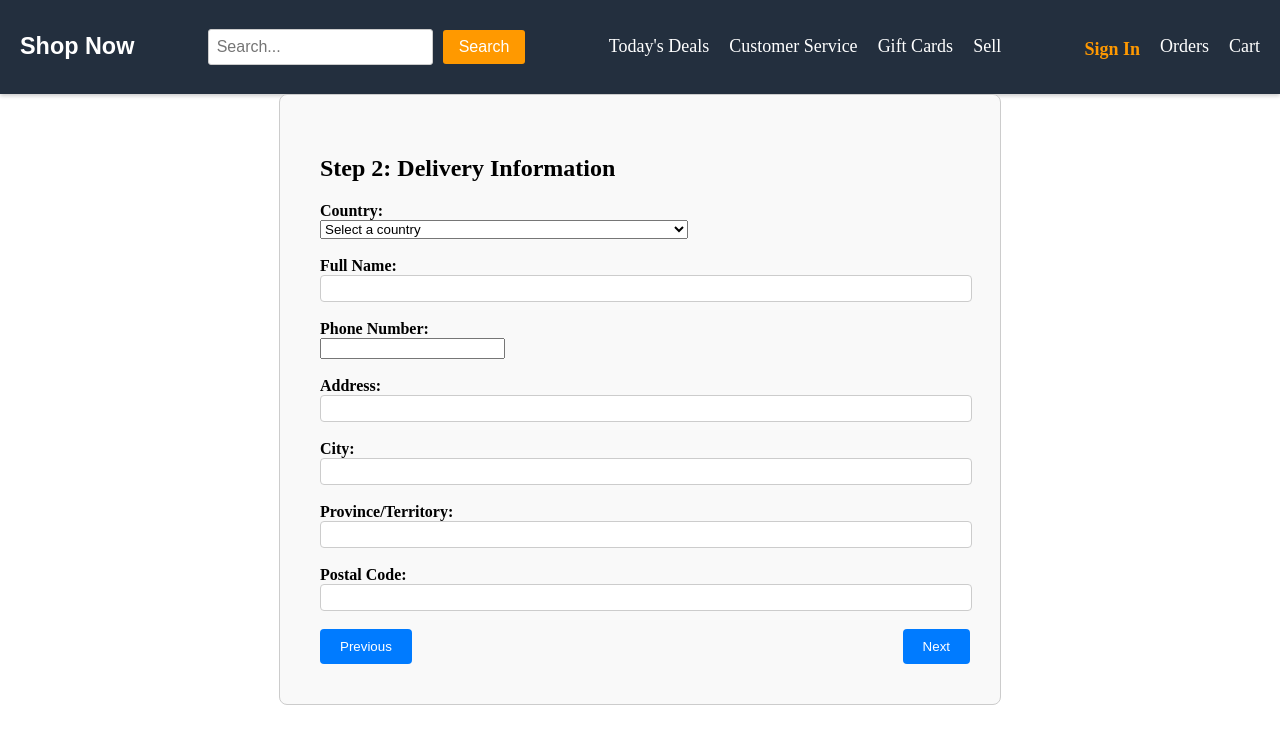
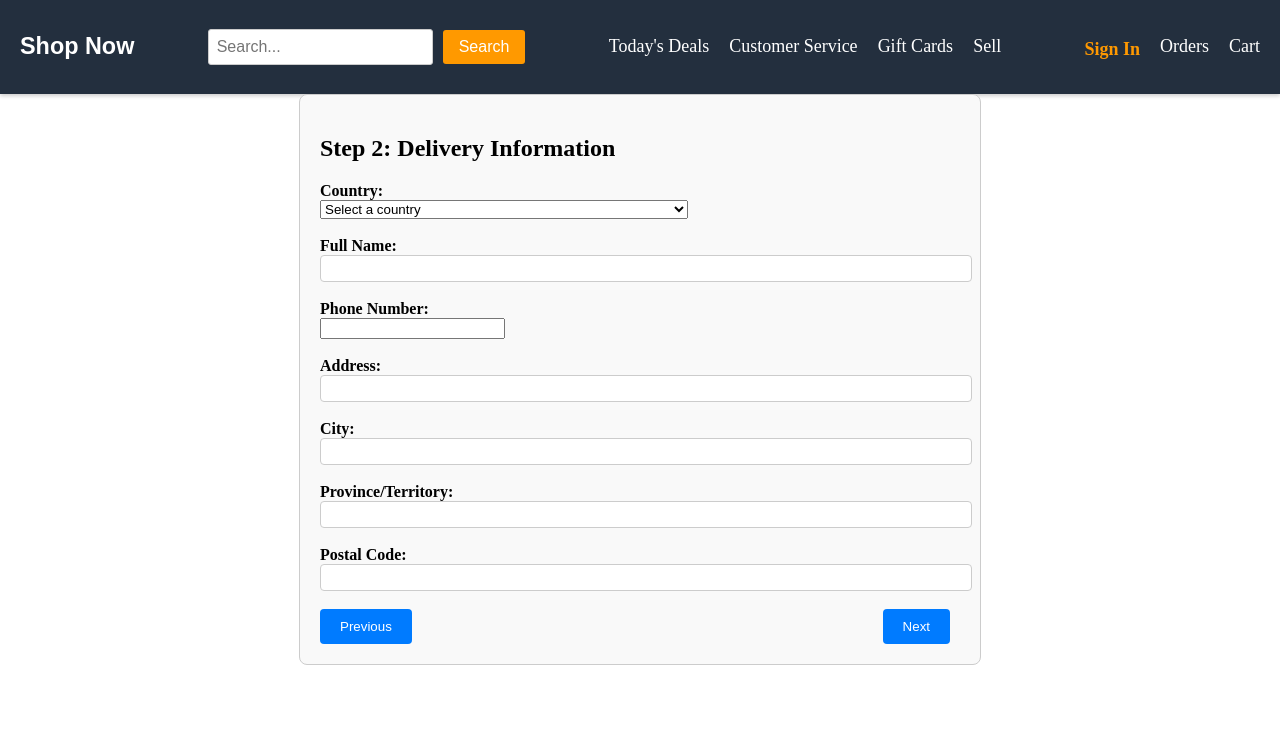
Before and after one commit to jmc37/StoreApiFrontEnd, a React (Create React App) app: page /cart in a window 1280 px wide. Both pictures are taken after a click on the button "Next". Shown: the top 744 px of the page. Built offline with nearby package versions, Linux system fonts and the light colour scheme.

Commit message:
Moved button on review page

```diff
--- a/src/css/Cart/checkout.css
+++ b/src/css/Cart/checkout.css
@@ -2,7 +2,7 @@
   position: relative; /* Set the positioning context for absolute positioning */
   max-width: 50%; /* Set maximum width to 50% of the page */
   margin: 0 auto;
-  padding: 40px;
+  padding: 20px;
   border: 1px solid #ccc;
   border-radius: 8px;
   background-color: #f9f9f9;
@@ -56,13 +56,14 @@ input[type="text"] {
 }
 .checkout-button-next {
   padding: 10px 20px;
+  margin-top: 10px;
   background-color: #007bff;
   color: #fff;
   border: none;
   border-radius: 4px;
   cursor: pointer;
   position: absolute;
-  bottom: 40px;
+  bottom: 20px;
   right: 30px;
 }
 button:hover {
```
